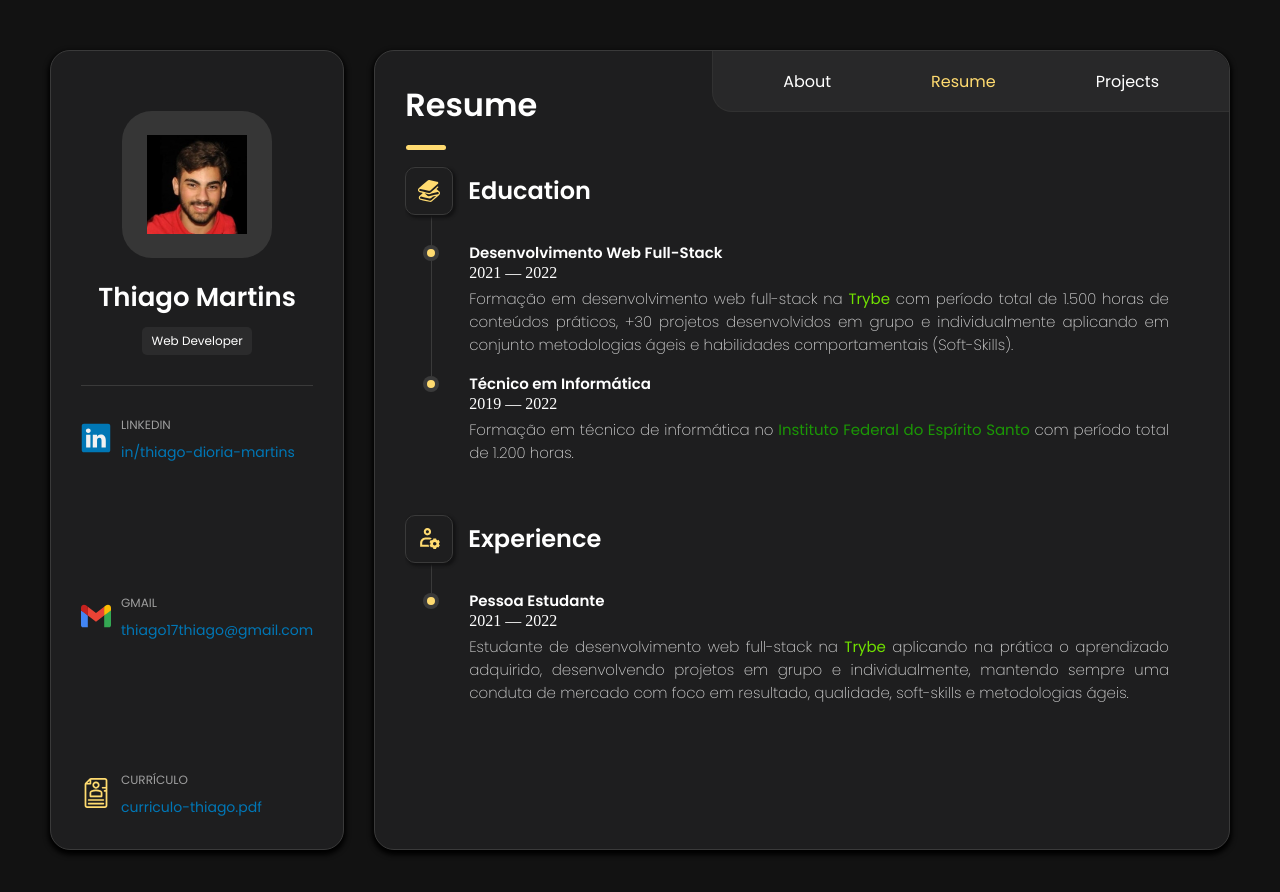
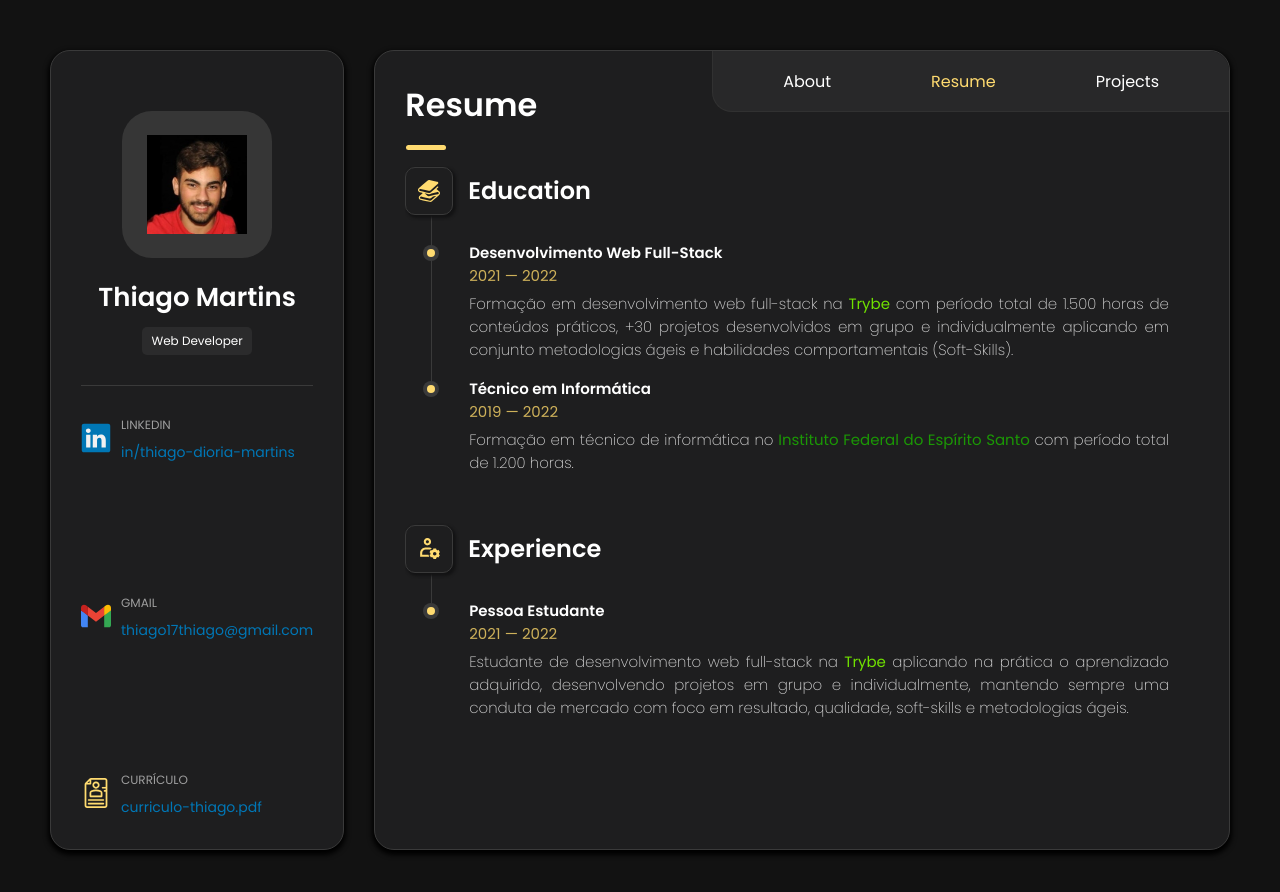
Before and after one commit to THIAGOMARTINS367/THIAGOMARTINS367.github.io, a React (Create React App) app: page / in a window 1280 px wide. Both pictures are taken after a click on the item "Resume". Shown: the top 892 px of the page. Built offline with nearby package versions, Linux system fonts and the light colour scheme.

Commit message:
revert(src/components/Resume/index.css): Classe ".item-timeline-period" re-implementada

```diff
--- a/src/components/Resume/index.css
+++ b/src/components/Resume/index.css
@@ -91,6 +91,13 @@
   text-align: justify;
 }
 
+.item-timeline-period {
+  color: #ceb15a;
+  font-family: 'Poppins', sans-serif;
+  font-weight: 400;
+  font-size: 15px;
+}
+
 .div-timeline-item-content h4 {
   font-family: 'Poppins', sans-serif;
   font-weight: 600;
```
